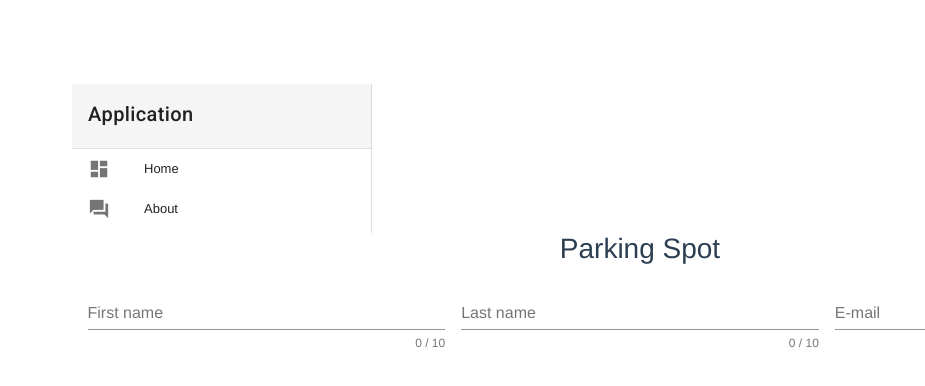
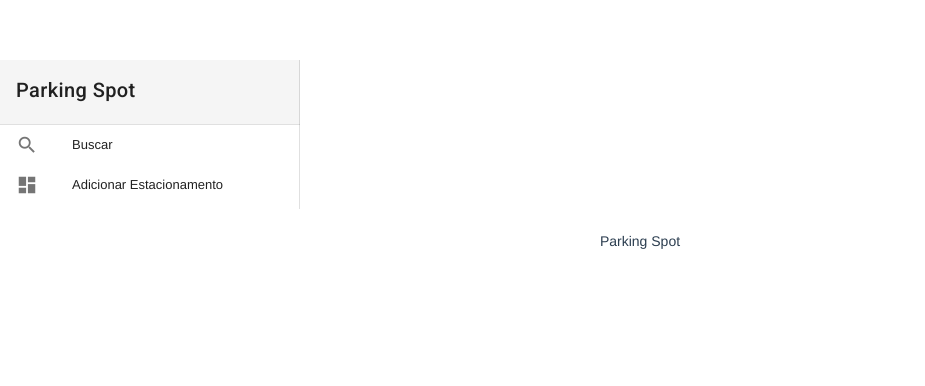
Before and after one commit to fguimaraess/WebParking-front, a Vue app: page /#/ in a window 1280 px wide. Shown: the top 386 px of the page, without its empty margins (0-925 px from the left). Built offline with nearby package versions, Linux system fonts and the light colour scheme.

Commit message:
Add/Search parking

```diff
--- a/src/App.vue
+++ b/src/App.vue
@@ -1,14 +1,20 @@
 <template>
   <div id="app">
-    <!-- <img src="./assets/logo.png"> -->
+    <Menu />
     <router-view/>
   </div>
 </template>
 
 <script>
+import Menu from '@/components/Menu'
+
 export default {
-  name: 'App'
+  name: 'App',
+  components: {
+    Menu
+  }
 }
+
 </script>
 
 <style>
--- a/src/components/AddPark.vue
+++ /dev/null
@@ -1,65 +0,0 @@
-<template>
-  <v-form v-model="valid">
-    <v-container>
-      <v-layout>
-        <v-flex
-          xs12
-          md4
-        >
-          <v-text-field
-            v-model="firstname"
-            :rules="nameRules"
-            :counter="10"
-            label="First name"
-            required
-          ></v-text-field>
-        </v-flex>
-
-        <v-flex
-          xs12
-          md4
-        >
-          <v-text-field
-            v-model="lastname"
-            :rules="nameRules"
-            :counter="10"
-            label="Last name"
-            required
-          ></v-text-field>
-        </v-flex>
-
-        <v-flex
-          xs12
-          md4
-        >
-          <v-text-field
-            v-model="email"
-            :rules="emailRules"
-            label="E-mail"
-            required
-          ></v-text-field>
-        </v-flex>
-      </v-layout>
-    </v-container>
-  </v-form>
-</template>
-
-
-<script>
-  export default {
-    data: () => ({
-      valid: false,
-      firstname: '',
-      lastname: '',
-      nameRules: [
-        v => !!v || 'Name is required',
-        v => v.length <= 10 || 'Name must be less than 10 characters'
-      ],
-      email: '',
-      emailRules: [
-        v => !!v || 'E-mail is required',
-        v => /.+@.+/.test(v) || 'E-mail must be valid'
-      ]
-    })
-  }
-</script>
--- /dev/null
+++ b/src/components/AddParking.vue
@@ -0,0 +1,96 @@
+<template>
+<div id="add">
+  <v-form ref="form" v-model="valid">
+    <v-container>
+      <v-layout>
+        <v-flex xs12 md 4><h1>Novo Estacionamento</h1></v-flex>
+      </v-layout>
+
+      <v-layout>
+        <v-flex xs4 md4></v-flex>
+          <v-flex xs4 md4>
+          <v-text-field
+            v-model="parkingName"
+            label="Nome"
+            required
+        ></v-text-field>
+        </v-flex>
+      </v-layout>
+
+      <v-layout>
+        <v-flex xs2 md2></v-flex>
+        <v-flex xs5 md6>
+          <v-text-field
+            v-model="address"
+            :rules="addressRules"
+            label="Endereço"
+            required
+        ></v-text-field>
+        </v-flex>
+
+        <v-flex xs5 md6>
+          <v-text-field
+            v-model="coordinates"
+            :rules="coordinateRules"
+            label="Coordenadas"
+            required
+        ></v-text-field>
+        </v-flex>
+      </v-layout>
+
+    </v-container>
+    <v-btn @click="submit">Salvar</v-btn>
+  </v-form>
+</div>
+</template>
+
+
+<script>
+import axios from '../../../node_modules/axios'
+const config = { headers: { 'Content-Type': 'application/json' } };
+
+  export default {
+    data: () => ({
+      valid: false,
+      parkingName: '',
+      address: '',
+      addressRules: [
+        v => !!v || 'Preencha o endereço!'
+      ],
+      coordinates: '',
+      coordinateRules: [
+        v => !!v || 'Preencha as coordenadas!'
+      ],
+    }),
+
+    methods: {
+      submit() {
+        var data = {
+          "code": Math.floor(Math.random() * 1000000000000).toString(),
+          "parkingName": this._data.parkingName,
+          "adress": this._data.address,
+          "price": 0,
+          "coordinates": [
+            this._data.coordinates
+          ],
+          "hasDiscount": true
+        }
+        axios.post('http://localhost:5001/api/Parking/add', JSON.stringify(data), config)
+        .then((result) => {
+          alert("Estacionamento cadastrado!")
+          window.location.reload()
+        })
+      }
+    }
+  }
+</script>
+
+<style scoped>
+body {
+  background-color: black;
+}
+
+#add {
+  margin-top: -150px !important;
+}
+</style>
--- a/src/components/Home.vue
+++ b/src/components/Home.vue
@@ -1,22 +1,16 @@
 <template>
-
   <div class="container">
-    <Menu />
-    <h1>{{ msg }}</h1>
-
-    <AddPark />
+    {{ msg }}
   </div>
 </template>
 
 <script>
 import Menu from './Menu'
-import AddPark from './AddPark'
 
 export default {
   name: 'ParkingSpot',
   components: {
-    Menu,
-    AddPark
+    Menu
   },
   data () {
     return {
--- a/src/components/Menu.vue
+++ b/src/components/Menu.vue
@@ -2,9 +2,9 @@
   <v-navigation-drawer permanent>
     <v-toolbar flat>
       <v-list>
-        <v-list-tile>
+        <v-list-tile :to="{path: '/'}">
           <v-list-tile-title class="title">
-            Application
+            Parking Spot
           </v-list-tile-title>
         </v-list-tile>
       </v-list>
@@ -16,14 +16,15 @@
       <v-list-tile
         v-for="item in items"
         :key="item.title"
-        @click=""
-      >
+        :to="item.route">
         <v-list-tile-action>
           <v-icon>{{ item.icon }}</v-icon>
         </v-list-tile-action>
 
         <v-list-tile-content>
-          <v-list-tile-title>{{ item.title }}</v-list-tile-title>
+          <v-list-tile-title>
+            {{ item.title }}
+            </v-list-tile-title>
         </v-list-tile-content>
       </v-list-tile>
     </v-list>
@@ -36,8 +37,8 @@
     data () {
       return {
         items: [
-          { title: 'Home', icon: 'dashboard' },
-          { title: 'About', icon: 'question_answer' }
+          { title: 'Buscar', icon: 'search', route: 'SearchParking' },
+          { title: 'Adicionar Estacionamento', icon: 'dashboard', route: 'AddParking' },
         ],
         right: null
       }
--- /dev/null
+++ b/src/components/NotFound.vue
@@ -0,0 +1,4 @@
+<template>
+<div>Página não encontrada!!
+    </div>
+</template>
--- /dev/null
+++ b/src/components/SearchParking.vue
@@ -0,0 +1,38 @@
+<template>
+<v-list dense class="pt-0">
+      <v-list-tile
+        v-for="item in items"
+        :key="item.code">
+
+        <v-list-tile-content>
+          <v-list-tile-title>
+            {{ item }}
+            </v-list-tile-title>
+        </v-list-tile-content>
+      </v-list-tile>
+    </v-list>
+</template>
+
+<script>
+import axios from '../../../node_modules/axios'
+ export default {
+     name: 'Search',
+    data: () => ({
+      items : []
+
+    }),
+    created() {
+          this.getAll(this._data.items)
+    },
+    methods: {
+      getAll(items) {
+        axios.get('http://localhost:5001/api/Parking/all')
+        .then((result) => {
+            if(result.data.length > 0){
+                items.push(result.data);
+            }
+        })
+      }
+    }
+  }
+</script>
--- a/src/router/index.js
+++ b/src/router/index.js
@@ -1,6 +1,9 @@
 import Vue from 'vue'
 import Router from 'vue-router'
 import Home from '@/components/Home'
+import AddParking from '@/components/AddParking'
+import SearchParking from '@/components/SearchParking'
+import NotFound from '@/components/NotFound'
 
 Vue.use(Router)
 
@@ -10,6 +13,21 @@ export default new Router({
       path: '/',
       name: 'Home',
       component: Home
+    },
+    {
+      path: '/AddParking',
+      name: 'AddParking',
+      component: AddParking
+    },
+    {
+      path: '/SearchParking',
+      name: 'SearchParking',
+      component: SearchParking
+    },
+    {
+      path: '*',
+      name: 'Error',
+      component: NotFound
     }
   ]
 })
```
